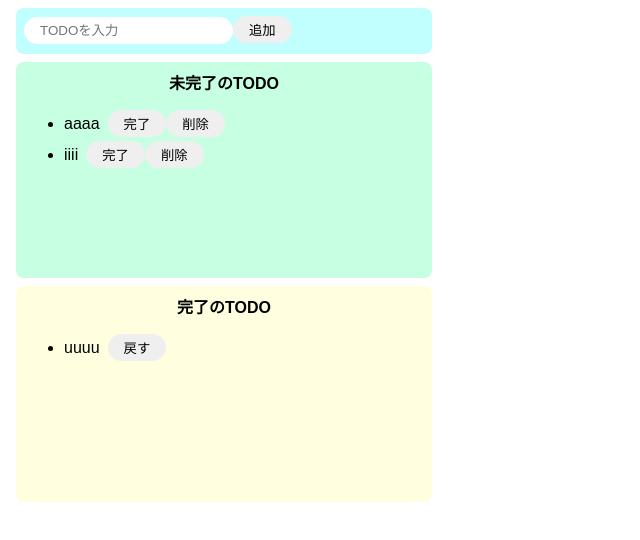
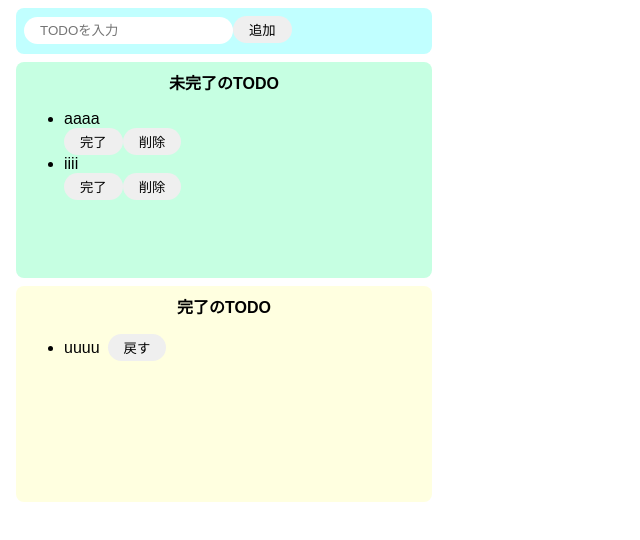
Before and after one commit to ShoheiTakino/reactTodoApp, a React (Create React App) app: page / in a window 1280 px wide. Shown: the top 540 px of the page, without its empty margins (0-640 px from the left). Built offline with nearby package versions, Linux system fonts and the light colour scheme.

Commit message:
cssinjs(complete&incomplete)

```diff
--- a/src/components/CompleteTodos.jsx
+++ b/src/components/CompleteTodos.jsx
@@ -1,9 +1,17 @@
 import React from "react";
 
 export const CompleteTodos = (props) => {
+  const style = {
+    backgroundColor: "#ffffe0",
+    width: "400px",
+    minHeight: "200px",
+    padding: "8px",
+    margin: "8px",
+    borderRadius: "8px"
+  };
   const { todos, onClickBack } = props;
   return (
-    <div className="complete-area">
+    <div style={style}>
       <p className="title">完了のTODO　</p>
       <ul>
         {todos.map((todo, index) => {
--- a/src/components/IncompleteTodos.jsx
+++ b/src/components/IncompleteTodos.jsx
@@ -1,15 +1,23 @@
 import React from "react";
 
 export const IncompleteTodos = (props) => {
+  const style = {
+    backgroundColor: "#c6ffe2",
+    width: "400px",
+    minHeight: "200px",
+    padding: "8px",
+    margin: "8px",
+    borderRadius: "8px"
+  };
   const { todos, onClickComplete, onClickDelete } = props;
   return (
-    <div className="imcomplete-area">
+    <div style={style}>
       <p className="title">未完了のTODO　</p>
       <ul>
         {todos.map((todo, index) => {
           //複数の配列を代入する際は、kye={todo}で識別できるようにしないと仮想ドムの差分のみ抽出ができなくなる。
           return (
-            <div key={todo} className="list-row">
+            <div key={todo}>
               <li>{todo}</li>
               <button onClick={() => onClickComplete(index)}>完了</button>
               <button onClick={() => onClickDelete(index)}>削除</button>
--- a/src/styles.css
+++ b/src/styles.css
@@ -21,24 +21,6 @@ button:hover {
   cursor: pointer;
 }
 
-.imcomplete-area {
-  background-color: #c6ffe2;
-  width: 400px;
-  min-height: 200px;
-  padding: 8px;
-  margin: 8px;
-  border-radius: 8px;
-}
-
-.complete-area {
-  background-color: #ffffe0;
-  width: 400px;
-  min-height: 200px;
-  padding: 8px;
-  margin: 8px;
-  border-radius: 8px;
-}
-
 .title {
   text-align: center;
   margin-top: 0;
```
